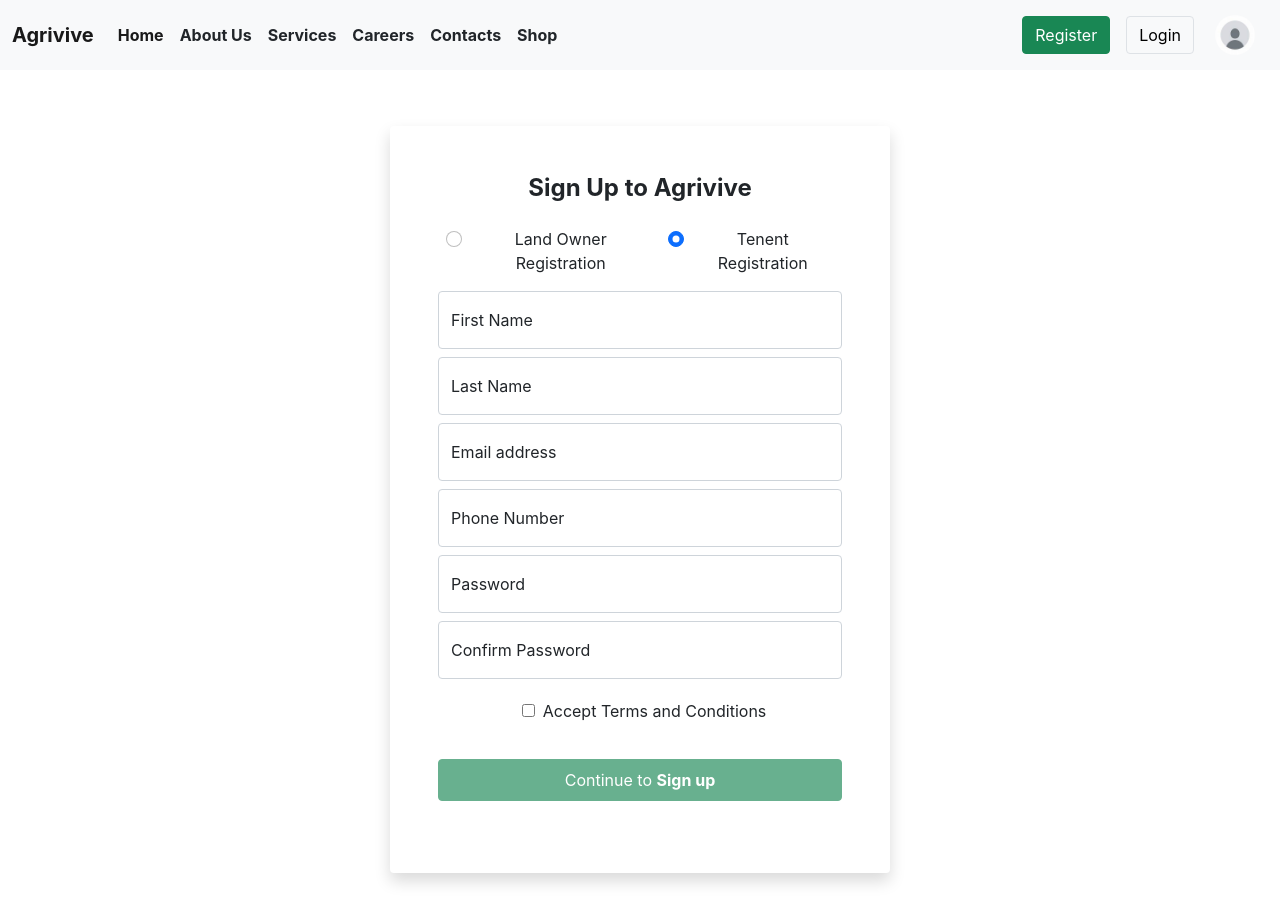
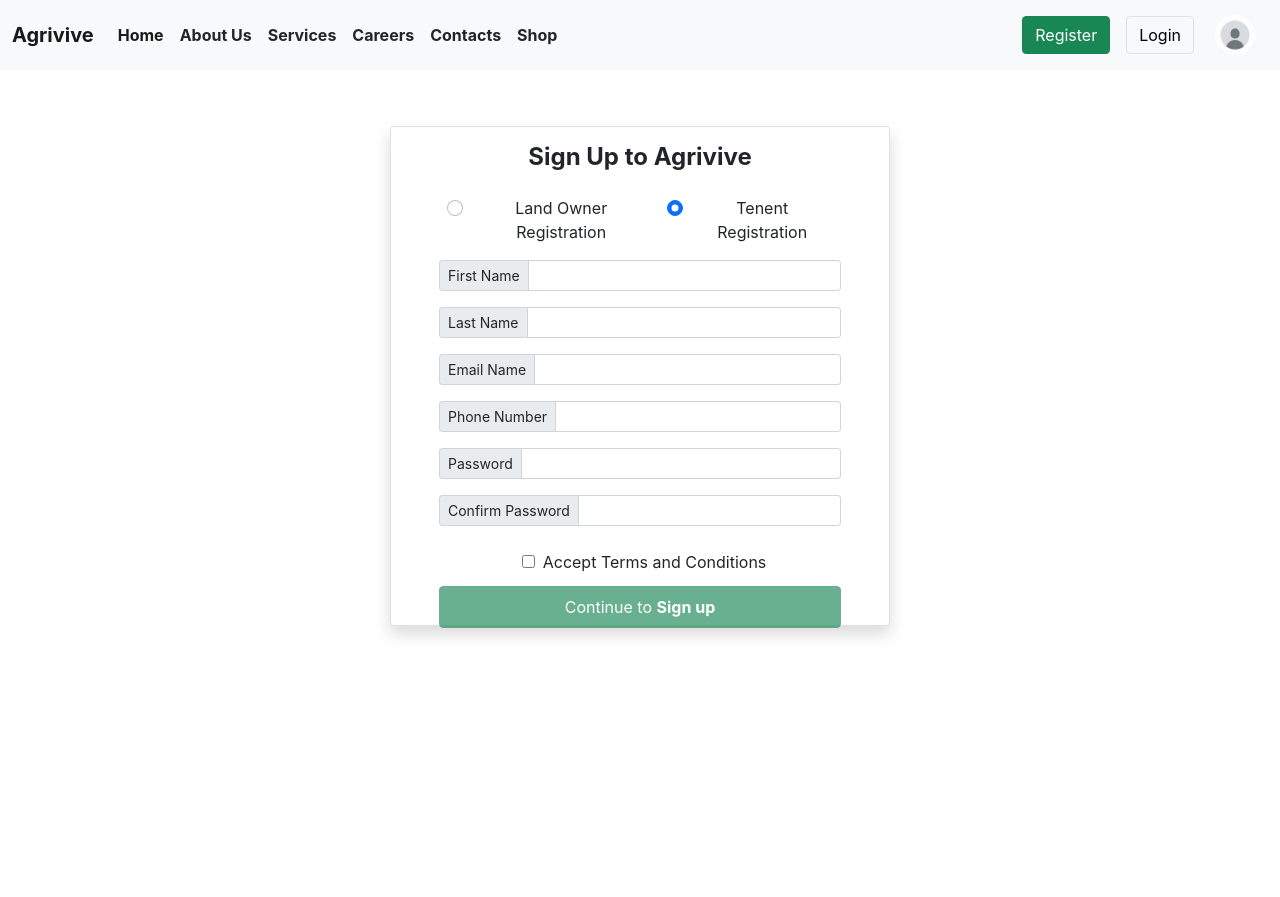
Before and after one commit to HariSirikonda/Agrivive, a React (Create React App) app: page /register in a window 1280 px wide. After the commit the page ends 800 px from the top, so only its background shows below. Built offline with nearby package versions, Linux system fonts and the light colour scheme.

Commit message:
Added Register Page to the home using useState @ intromage

```diff
--- a/src/components/home.js
+++ b/src/components/home.js
@@ -26,12 +26,14 @@ import RiceCrops from './images/ricecrops.jpg';
 import DryLands from './images/drylands.jpg';
 import { useState } from 'react';
 import IntroImage from './introImage';
+import Register from './register';
 
 function Home() {
     const [isLogin, setIsLogin] = useState(false);
-    const navigate = useNavigate();
+    const [isRegister, setIsRegister] = useState(false);
+
     const handleRegisterClick = () => {
-        navigate("/register");
+        setIsRegister(!isRegister);
     };
 
     const handleLoginClick = () => {
@@ -59,7 +61,7 @@ function Home() {
                         </div>
                     </div>
                     <div className='col-4'>
-                        {isLogin ? (<Login/>) : (<IntroImage/>)}
+                        {isLogin ? (<Login/>) : isRegister ? (<Register/>) : (<IntroImage/>)}
                     </div>
                 </div>
             </section>
--- a/src/components/register.js
+++ b/src/components/register.js
@@ -17,8 +17,8 @@ function Register() {
             <section className="wrapper mb-3">
                 <div className="container mt-5">
                     <div className="d-flex align-items-center justify-content-center w-50 m-auto">
-                        <form className="rounded bg-white shadow p-5 m-2" style={{ width: '500px' }}>
-                            <h3 className="text-dark fw-bolder fs-4 mb-2">Sign Up to Agrivive</h3>
+                        <form className="rounded bg-white shadow py-3 px-5 m-2 border" style={{ width: '500px', height: '500px'}}>
+                            <h3 className="text-dark fw-bolder fs-4">Sign Up to Agrivive</h3>
                             <div className='d-flex align-items-center justify-content-center'>
                                 <div className="form-check mx-2 m-3">
                                     <input className="form-check-input" type="radio" name="exampleRadio" id="LandOwner" value="option1" />
@@ -33,35 +33,35 @@ function Register() {
                                     </label>
                                 </div>
                             </div>
-                            <div className="form-floating mb-2 ">
-                                <input type="text" className="form-control" id="Username" placeholder="name@example.com" />
-                                <label for="floatingInput">First Name</label>
+                            <div class="input-group input-group-sm mb-3">
+                                <span class="input-group-text" id="inputGroup-sizing-sm">First Name</span>
+                                <input type="text" class="form-control" aria-label="Sizing example input" aria-describedby="inputGroup-sizing-sm"/>
                             </div>
-                            <div className="form-floating mb-2 ">
-                                <input type="text" className="form-control" id="Username" placeholder="name@example.com" />
-                                <label for="floatingInput">Last Name</label>
+                            <div class="input-group input-group-sm mb-3">
+                                <span class="input-group-text" id="inputGroup-sizing-sm">Last Name</span>
+                                <input type="text" class="form-control" aria-label="Sizing example input" aria-describedby="inputGroup-sizing-sm"/>
                             </div>
-                            <div className="form-floating mb-2 ">
-                                <input type="email" className="form-control" id="Username" placeholder="name@example.com" />
-                                <label for="floatingInput">Email address</label>
+                            <div class="input-group input-group-sm mb-3">
+                                <span class="input-group-text" id="inputGroup-sizing-sm">Email Name</span>
+                                <input type="email" class="form-control" aria-label="Sizing example input" aria-describedby="inputGroup-sizing-sm"/>
                             </div>
-                            <div className="form-floating mb-2 ">
-                                <input type="email" className="form-control" id="Username" placeholder="name@example.com" />
-                                <label for="floatingInput">Phone Number</label>
+                            <div class="input-group input-group-sm mb-3">
+                                <span class="input-group-text" id="inputGroup-sizing-sm">Phone Number</span>
+                                <input type="text" class="form-control" aria-label="Sizing example input" aria-describedby="inputGroup-sizing-sm"/>
                             </div>
-                            <div className="form-floating mb-2">
-                                <input type="password" className="form-control" id="Password" placeholder="Password" />
-                                <label for="floatingPassword">Password</label>
+                            <div class="input-group input-group-sm mb-3">
+                                <span class="input-group-text" id="inputGroup-sizing-sm">Password</span>
+                                <input type="password" class="form-control" aria-label="Sizing example input" aria-describedby="inputGroup-sizing-sm"/>
                             </div>
-                            <div className="form-floating ">
-                                <input type="password" className="form-control" id="Password" placeholder="Password" />
-                                <label for="floatingPassword">Confirm Password</label>
+                            <div class="input-group input-group-sm mb-3">
+                                <span class="input-group-text" id="inputGroup-sizing-sm">Confirm Password</span>
+                                <input type="password" class="form-control" aria-label="Sizing example input" aria-describedby="inputGroup-sizing-sm"/>
                             </div>
-                            <div className="text-center w-100 mt-2 p-1">
+                            <div className="text-center w-100 mt-1 p-1">
                                 <input className="m-2" type="checkbox" value="TermsAccepted" checked={isChecked} onChange={handleCheckboxChange} />
-                                <label className="mt-2 mb-2">Accept Terms and Conditions</label>
+                                <label className="mt-1 mb-1">Accept Terms and Conditions</label>
                             </div>
-                            <button id="ContinueButton" type="submit" disabled={!isChecked} className="submit_btn btn btn-md btn-success w-100 my-4 p-2">Continue to <b>Sign up</b></button>
+                            <button id="ContinueButton" type="submit" disabled={!isChecked} className="submit_btn btn btn-md btn-success w-100 my-1 p-2">Continue to <b>Sign up</b></button>
                         </form>
                     </div>
                 </div>
```
